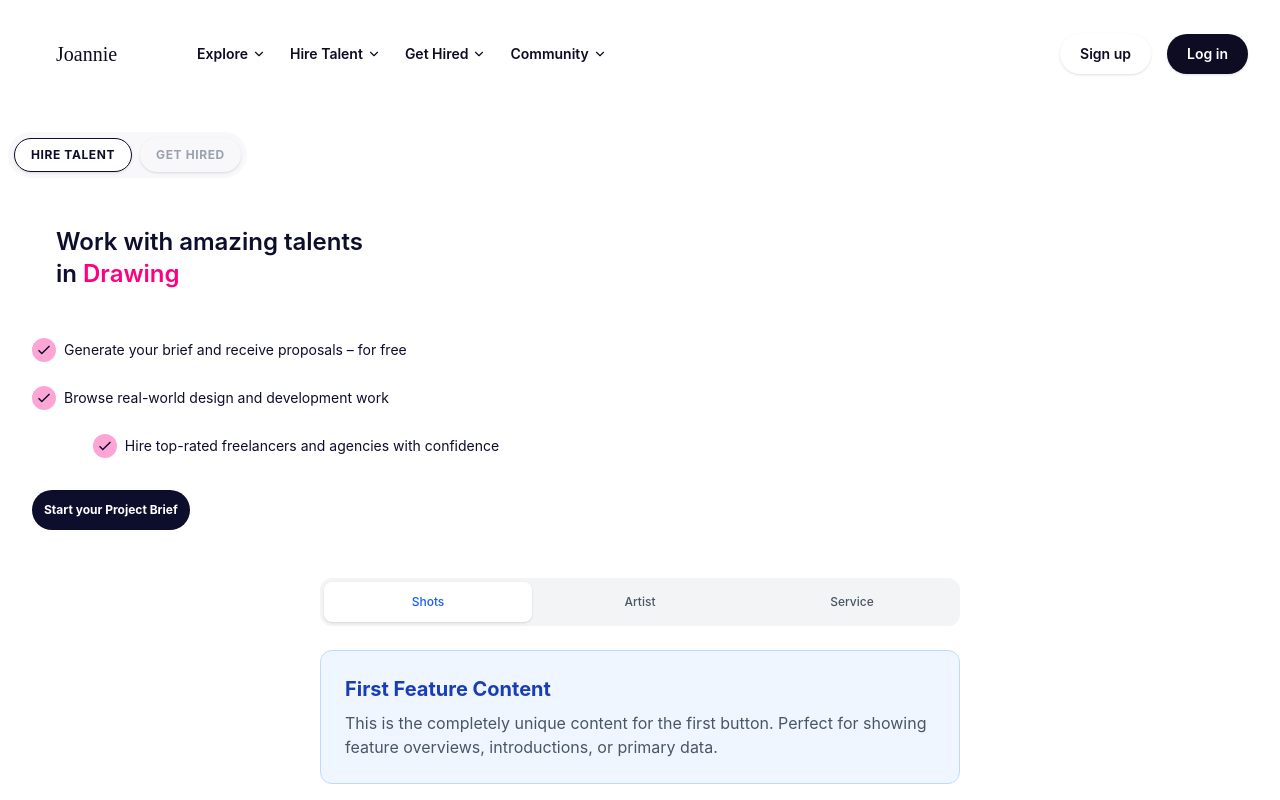
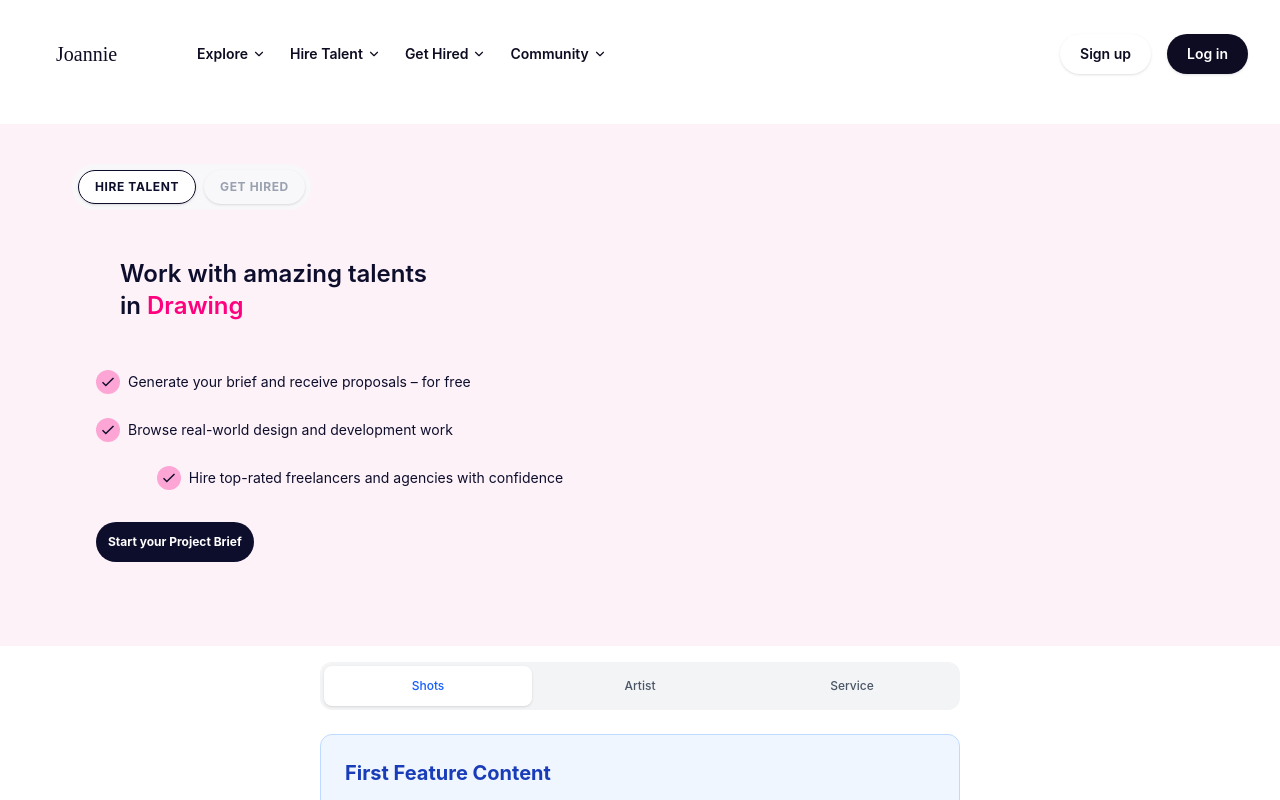
Before and after one commit to neducod/secret-project, a React (Vite) app: page / in a window 1280 px wide. Shown: the top 800 px of the page. Built offline with nearby package versions, Linux system fonts and the light colour scheme.

Commit message:
hero section on desktop

```diff
--- a/src/components/Hero.jsx
+++ b/src/components/Hero.jsx
@@ -56,7 +56,6 @@ function Hero(){
                         {/* <h1 className='text-left items-center text-3xl font-semibold max-w-xs'><span>Create your profile</span> and get hired</h1> */}
                         <div>
                             <Texttwo/>
-                            {/*  */}
                         </div>
                         <div className='flex flex-col gap-6 -mt-2'>
                             <div className='flex justfiy-center items-center gap-2'>
@@ -94,7 +93,7 @@ function Hero(){
     }
     return(
         <>
-            <section className='flex justify-start flex-col gap-6 p-2'>
+            <section className='flex justify-start flex-col gap-6 p-2 bg-pink-50 md:justify-between md:leading-7 md:font-normal md:pt-[40px] md:px-[72px] md:pb-[60px]'>
                 <div className=''>
                     <div className='inline-flex gap-2 bg-[#f8f7fa] p-1.5 rounded-full self-start'>
                         <button  onClick={() => setActiveTab('tab1')} className={`text-xs font-bold px-4 py-2 rounded-full shadow-sm uppercase tracking-wider
```
Also changed, not shown: 1 other file (tests, documents, lock files or other folders).
